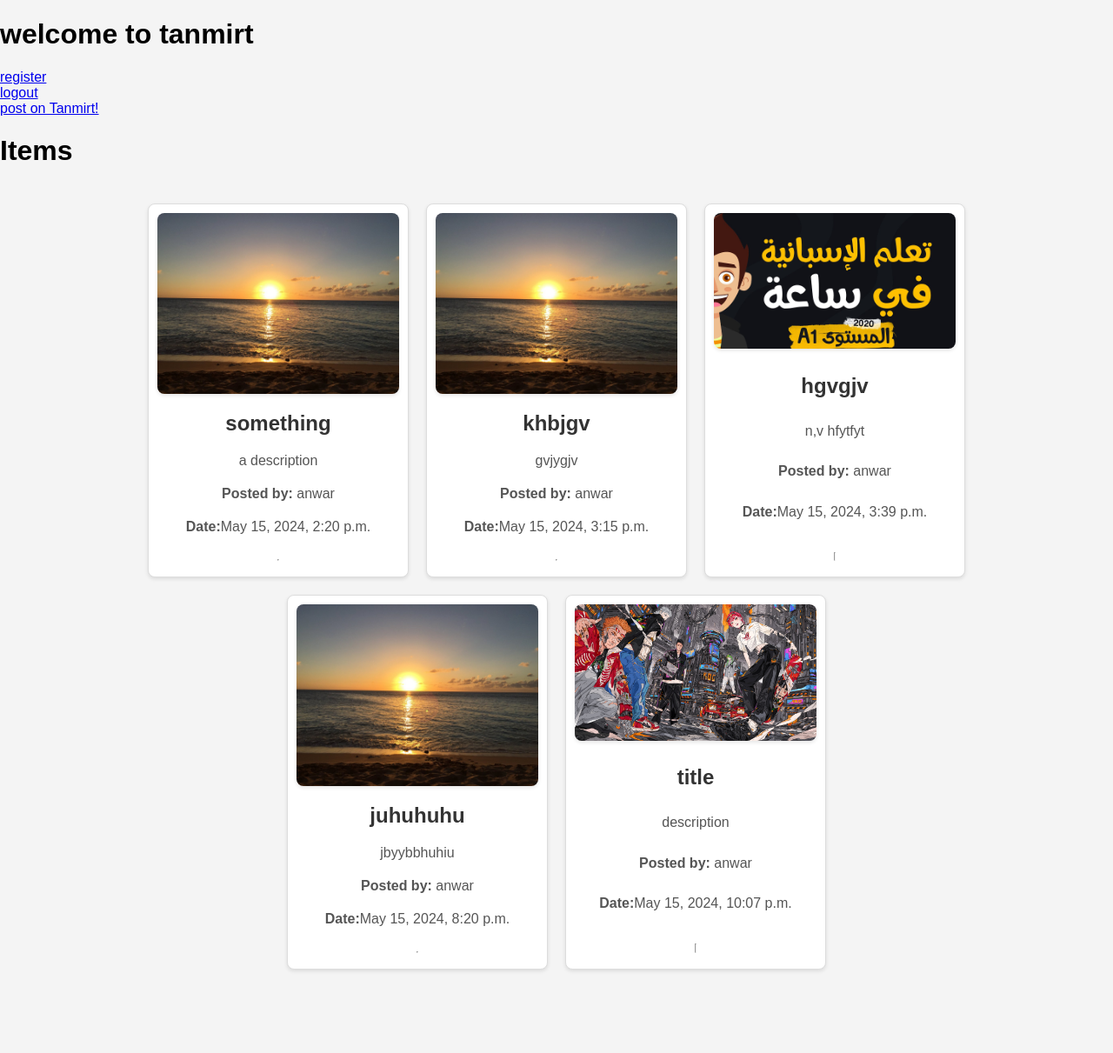
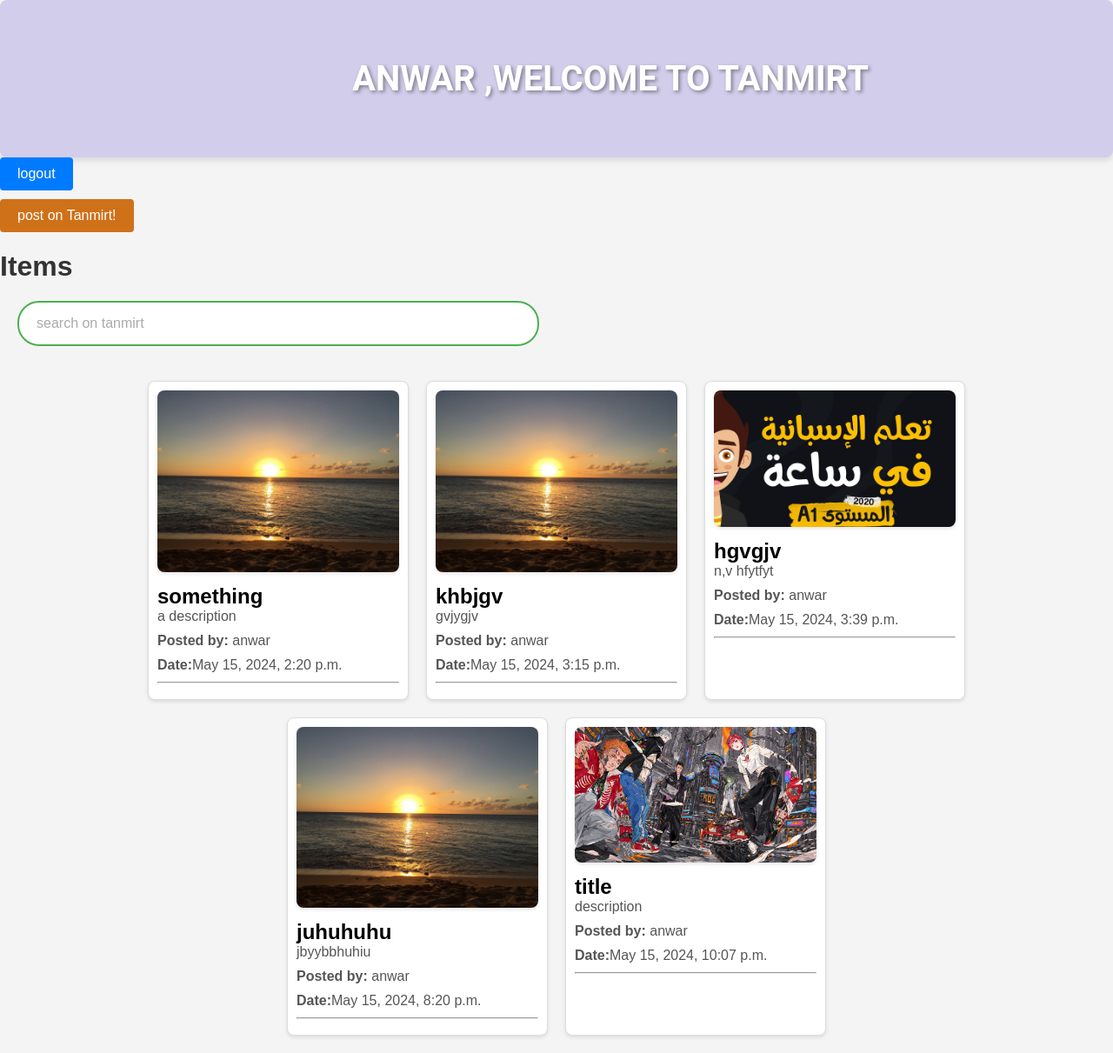
Before and after one commit to ApeX1112/tanmirt-, a Django app: page / in a window 1280 px wide. Shown: the whole page at 87% size. Before the commit the page ends 1117 px from the top, so only its background shows below. Run offline with Django 5.2, Linux system fonts and the light colour scheme; a user stored in the database is signed in; data comes from the database, SQL or seed files in the repository; both versions use the stored data as it was after the commit.

Commit message:
second commit

```diff
--- a/backend/api/urls.py
+++ b/backend/api/urls.py
@@ -1,10 +1,12 @@
 from django.urls import path
-from .views import home,register,loginUser,LogoutUser,Post_on_Tanmirt
+from .views import home,register,loginUser,LogoutUser,Post_on_Tanmirt,showitem
 
 urlpatterns = [
     path('',home,name='home'),
     path('register/',register,name='register'),
     path('login/',loginUser,name='login'),
     path('logout/',LogoutUser,name='logout'),
-    path('myposts',Post_on_Tanmirt,name='myposts')
+    path('myposts',Post_on_Tanmirt,name='myposts'),
+
+    path('item/<str:pk>/',showitem,name='item')
 ]
--- a/backend/api/views.py
+++ b/backend/api/views.py
@@ -9,9 +9,19 @@
 from .models import TanmirtPost
 
 def home(request):
-    posts=TanmirtPost.objects.all()
+    q=request.GET.get('q')
+    if q:
+        posts=TanmirtPost.objects.filter(title__icontains=q)
+    else:
+
+        posts=TanmirtPost.objects.all()
     context={'posts':posts}
     return render(request,'home.html',context)
+
+def showitem(request,pk):
+    item=TanmirtPost.objects.get(pk=pk)
+    context={'item':item}
+    return render(request,'item.html',context)
 
 def Post_on_Tanmirt(request):
     my_posts=TanmirtPost.objects.filter(user=request.user)
--- a/backend/static/css/styles.css
+++ b/backend/static/css/styles.css
@@ -1,5 +1,22 @@
 .title{
-    color: rgb(0, 0, 0);
+    color: rgb(238, 0, 0);
+    margin-left: 10%;
+    font-family: 'Roboto', sans-serif;
+    font-size: 2.5em;
+    text-transform: uppercase;
+    color: #ffffff;
+    text-shadow: 2px 2px 4px rgba(0, 0, 0, 0.4);
+
+}
+.title-container{
+    background-color: #614fca3d;
+    color: white;
+    padding: 40px 20px;
+    text-align: center;
+    box-shadow: 0 4px 6px rgba(0, 0, 0, 0.1);
+    border-radius: 8px;
+
+
 }
 
 body {
@@ -35,6 +52,10 @@
     margin-bottom: 10px;
 }
 
+.post img:hover {
+    transform: scale(1.05);
+}
+
 .post h2 {
     font-size: 1.5em;
     margin: 0 0 10px;
@@ -45,3 +66,137 @@
     color: #555;
     margin: 0 0 10px;
 }
+
+
+.login-button {
+    background-color: #007bff;
+    color: white;
+    padding: 10px 20px;
+    border: none;
+    border-radius: 4px;
+    text-decoration: none;
+    font-size: 16px;
+    cursor: pointer;
+    display: inline-block;
+    transition: background-color 0.3s ease;
+}
+
+.login-button:hover {
+    background-color: #0056b3;
+}
+
+.login-container {
+    text-align: center;
+
+}
+
+
+.search-form {
+    display: flex;
+    justify-content: center;
+    width: 100%;
+    max-width: 600px;
+    margin: 20px;
+}
+
+.search-bar {
+    width: 100%;
+    padding: 15px 20px;
+    border: 2px solid #4CAF50;
+    border-radius: 25px;
+    font-size: 1em;
+    outline: none;
+    transition: all 0.3s ease;
+}
+
+.search-bar::placeholder {
+    color: #aaa;
+}
+
+.search-bar:focus {
+    border-color: #3e8e41;
+    box-shadow: 0 0 10px rgba(0, 0, 0, 0.1);
+}
+
+.poston-container{
+    background-color: #cf7119;
+    color: white;
+    padding: 10px 20px;
+    border: none;
+    border-radius: 4px;
+    text-decoration: none;
+    font-size: 16px;
+    cursor: pointer;
+    display: inline-block;
+    transition: background-color 0.3s ease;
+    margin-top: 10px;
+}
+.poston-container:hover{
+    background-color: #943a05;
+}
+.poston{
+    text-decoration: none;
+    color: #fff;
+}
+.postitle{
+    text-decoration: none;
+    color: #000000;
+    font-size: 1.5em
+}
+
+
+.container {
+    background-color: #fff;
+    padding: 20px;
+    border-radius: 10px;
+    box-shadow: 0 4px 8px rgba(0, 0, 0, 0.1);
+    max-width: 600px;
+    width: 100%;
+    margin: 20px;
+    text-align: center;
+}
+
+h1 {
+    font-size: 2em;
+    color: #333;
+}
+
+.item-title {
+    font-size: 1.5em;
+    color: #4CAF50;
+    margin: 10px 0;
+}
+
+.item-image {
+    max-width: 100%;
+    height: auto;
+    border-radius: 10px;
+    margin: 20px 0;
+}
+
+.item-description {
+    font-size: 1em;
+    color: #555;
+    margin: 10px 0;
+}
+
+.item-details {
+    font-size: 0.9em;
+    color: #777;
+    margin: 10px 0;
+}
+
+.contact-button {
+    background-color: #4CAF50;
+    color: white;
+    padding: 10px 20px;
+    border: none;
+    border-radius: 5px;
+    font-size: 1em;
+    cursor: pointer;
+    transition: background-color 0.3s ease;
+}
+
+.contact-button:hover {
+    background-color: #3e8e41;
+}
--- a/backend/templates/home.html
+++ b/backend/templates/home.html
@@ -7,81 +7,47 @@
     <meta charset="UTF-8">
     <meta name="viewport" content="width=device-width, initial-scale=1.0">
     <title>tanmirt</title>
-    <link rel="stylesheet" href="{% static 'css/styles.css' %}">
+    <link rel="stylesheet" href="{% static 'css/styles.css' %}" type="text/css">
 </head>
 <body>
-    <style>
-        body {
-            font-family: Arial, sans-serif;
-            margin: 0;
-            padding: 0;
-            background-color: #f4f4f4;
-        }
+    <div class="title-container">
+    {% if user.is_authenticated %}
+    <h1 class="title">{{user}} ,welcome to tanmirt </h1>
+    {% else %}
+    <h1 class="title">welcome to tanmirt </h1>
+    {% endif %}
+    </div>
 
-        .posts {
-            display: flex;
-            flex-wrap: wrap;
-            gap: 20px;
-            justify-content: center;
-            padding: 20px;
-        }
+    {% if user.is_authenticated %}
+    <div class="logout-container">
+    <a href="{% url 'logout' %}" class="login-button"> logout</a> <br>
+    </div>
 
-        .post {
-            background: #fff;
-            border: 1px solid #ddd;
-            border-radius: 8px;
-            box-shadow: 0 2px 4px rgba(0, 0, 0, 0.1);
-            padding: 10px;
-            width: 300px;
-            box-sizing: border-box;
-            display: grid;
-            grid-template-columns: 1fr;
-            gap:10px;
-        }
-
-        .post img {
-            max-width: 100%;
-            height: auto;
-            border-radius: 8px;
-            box-shadow: 0 2px 4px rgba(0, 0, 0, 0.1);
-            margin-bottom: 10px;
-            transition: transform 0.3s ease;
-        }
-
-        .post img:hover {
-            transform: scale(1.05);
-        }
-
-        .post h2 {
-            font-size: 1.5em;
-            margin: 0 0 10px;
-            color: #333;
-            text-align: center;
-        }
-
-        .post p {
-            color: #555;
-            margin: 0 0 10px;
-            text-align: center;
-        }
-    </style>
-    <h1 class="title">welcome to tanmirt </h1>
-    <a href="{% url 'register' %}"> register</a> <br>
-    {% if user.is_authenticated %}
-    <a href="{% url 'logout' %}"> logout</a> <br>
+    <div class="poston-container">
+        <a href="{% url 'myposts' %}" class="poston"> post on Tanmirt!</a>
+    </div>
     {% else %}
-
-    <a href="{% url 'login' %}"> login</a> <br>
+    <div class="logout-container">
+    <a href="{% url 'register' %}" class="login-button"> register</a> <br>
+    </div>
+    <div class="logout-container">
+    <a href="{% url 'login' %}" class="login-button"> login</a> <br>
+    </div>
     {% endif %}
 
-    <a href="{% url 'myposts' %}"> post on Tanmirt!</a>
+
 
     <h1>Items</h1>
+    <form action="" method="GET" class="search-form">
+
+        <input type="text" placeholder="search on tanmirt" name="q" class="search-bar">
+    </form>
+
     <div class="posts">
         {% for post in posts %}
         <div class="post">
         <img src="{{post.image.url}}" alt="{{post.title}}" class="image">
-        <h2>{{post.title}}</h2>
+        <a href="{% url 'item' post.id %}" class="postitle"><strong>{{post.title}}</strong></a>
         <p>{{post.description}}</p>
         <p><strong>Posted by:</strong> {{post.user.username}}</p>
         <p><strong>Date:</strong>{{post.date}}</p>
```
Also changed, not shown: backend/templates/item.html (added, +21 -0 lines), backend/db.sqlite3, backend/media/images/rog-zephyrus-duo-15-x-c.a.chou-taipei-cyber-city-4ktop-screen.png (added), backend/media/images/sunset-beach_8DLrl7P.jpg (added).
